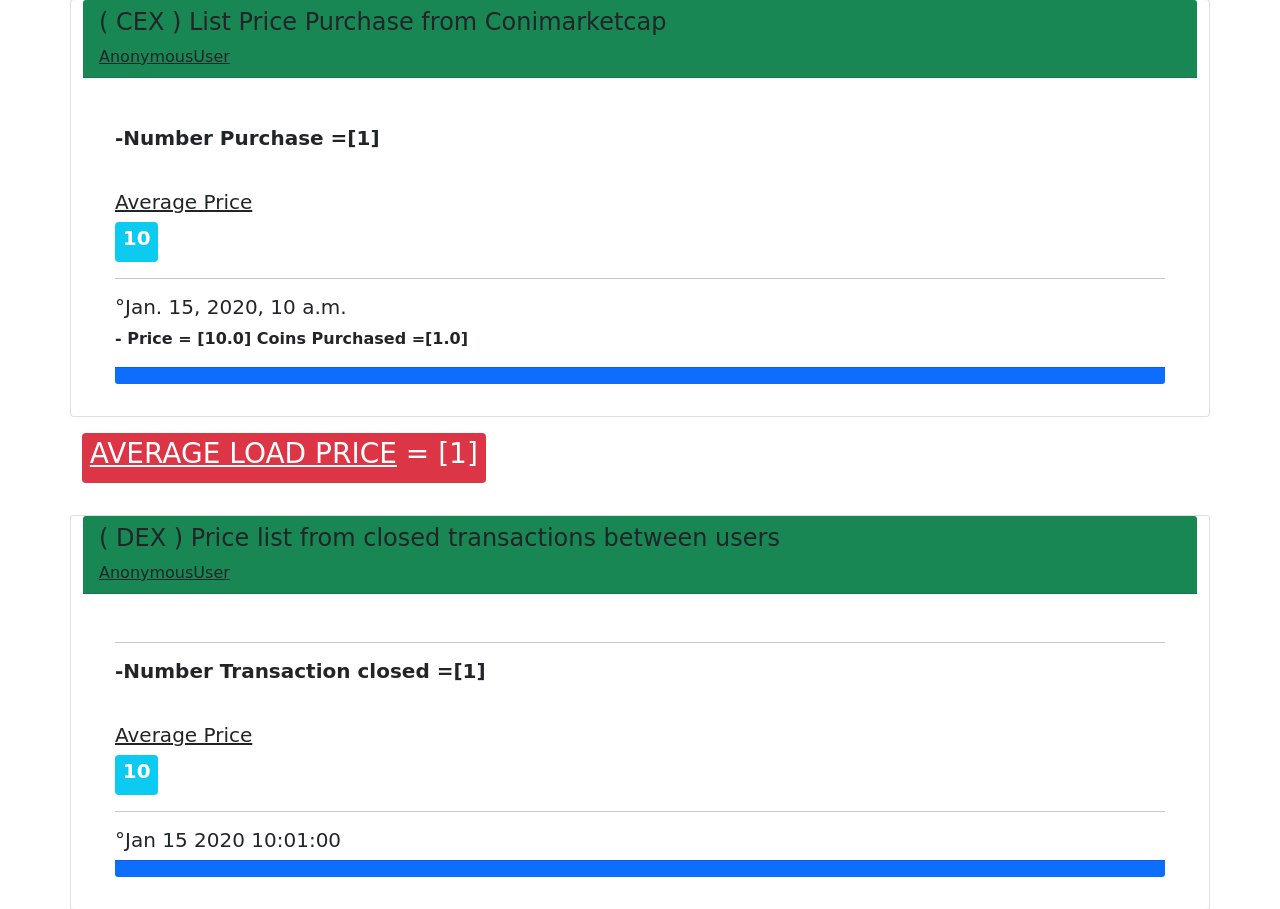
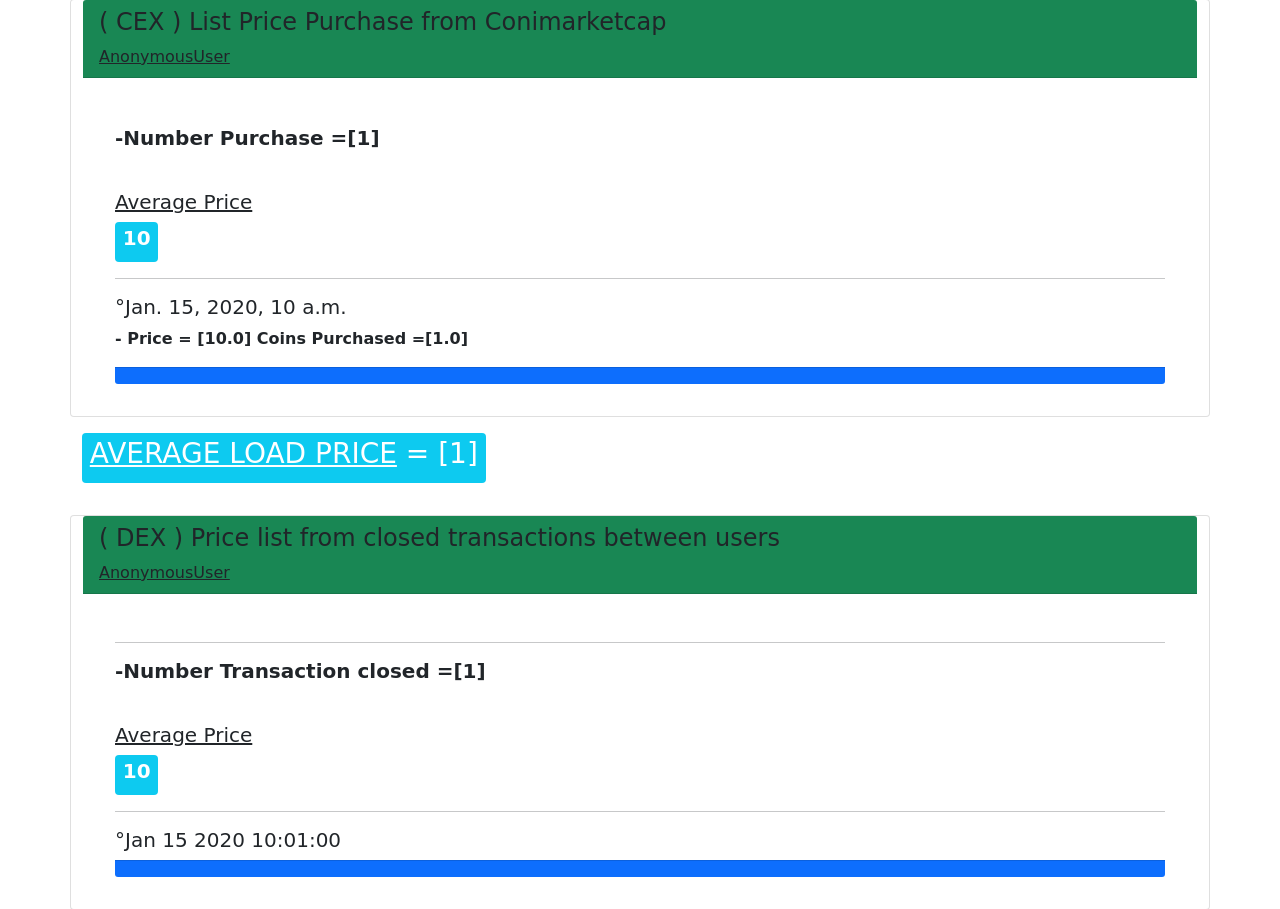
Before and after one commit to JIMMI74/Algorand_Social_Forum_Exchange-with-Django-Djongo-MongoDB-, a Django app: template coinmarketalgo/templates/coinmarketalgo/total_average_price_coin.html in a window 1280 px wide. Shown: the part 169-1078 px from the top of the page. Run offline with Django 3.2, Linux system fonts and the light colour scheme; tables that the repository leaves empty hold one stand-in row (values such as "Sample post"); the template is opened without the code that fills it: values that come from a table or form of the project are taken from there, most other values are stand-ins (such as "Sample title", 1, 10 or a date in 2020); parts of the project's set-up code (start-up, migrations or seed data) failed here and were passed over; some libraries are stand-ins or nearby versions.

Commit message:
Update total_average_price_coin.html

```diff
--- a/coinmarketalgo/templates/coinmarketalgo/total_average_price_coin.html
+++ b/coinmarketalgo/templates/coinmarketalgo/total_average_price_coin.html
@@ -23,7 +23,7 @@
         </div>
      </div>
 </div>
-<span class="badge badge-secondary badge bg-danger"><h3><u>AVERAGE LOAD PRICE</u> = [{{ total_average_price_coin }}]</h3></span>
+<span class="badge badge-secondary badge bg-info"><h3><u>AVERAGE LOAD PRICE</u> = [{{ total_average_price_coin }}]</h3></span>
 <div class="row mt-3">
     <div class="col-sm-4"></div>
         <div class="card my-3">
```
